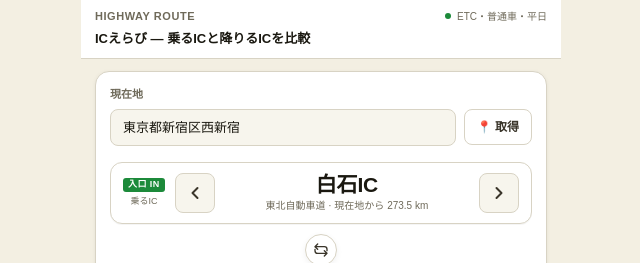
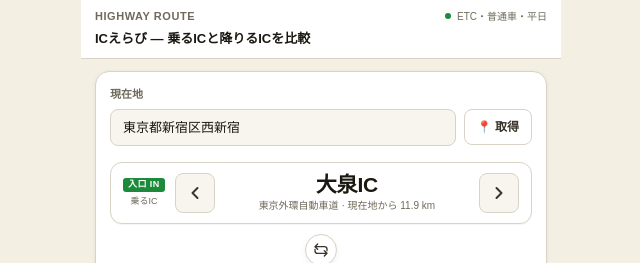
Before and after one commit to gigacchi/ic-erabi, a Next.js app: page / in a window 1280 px wide. Shown: the top 263 px of the page, without its empty margins (319-959 px from the left). Built offline with nearby package versions, Linux system fonts and the light colour scheme.

Commit message:
fix: decouple entrance IN from highway button selection
- filteredEntranceIcs: no longer filtered by selectedRoadId
- handleHighwaySelect: removed setEntranceIdx(0) reset

Co-Authored-By: Claude Sonnet 4.6 <noreply@anthropic.com>

```diff
--- a/components/SearchForm.tsx
+++ b/components/SearchForm.tsx
@@ -95,11 +95,8 @@ export default function SearchForm({ onSearch, loading }: SearchFormProps) {
     setAddress(addr ?? label);
   }, []);
 
-  // 乗るIC: 選択中の道路でフィルタ、なければ最寄り30件
-  const filteredEntranceIcs = useMemo(() => {
-    const byRoad = nearbyIcs.filter((ic) => ic.roadId === selectedRoadId);
-    return byRoad.length > 0 ? byRoad : nearbyIcs.slice(0, 30);
-  }, [nearbyIcs, selectedRoadId]);
+  // 乗るIC: 高速に連動せず、最寄り順で表示
+  const filteredEntranceIcs = useMemo(() => nearbyIcs.slice(0, 30), [nearbyIcs]);
 
   // 降りるIC: 選択中の道路でフィルタ
   const filteredExitIcs = useMemo(
@@ -110,10 +107,9 @@ export default function SearchForm({ onSearch, loading }: SearchFormProps) {
   // 降りるICのインデックス（IDから逆引き）
   const exitIdx = Math.max(0, filteredExitIcs.findIndex((ic) => ic.id === exitIcId));
 
-  // 高速ボタン選択: 降りるICをデフォルトにセット
+  // 高速ボタン選択: 出口OUTのみ切り替え（入口INは変えない）
   const handleHighwaySelect = (roadId: string, defaultExitIcId: string) => {
     setSelectedRoadId(roadId);
-    setEntranceIdx(0);
     setExitIcId(defaultExitIcId);
   };
 
```
